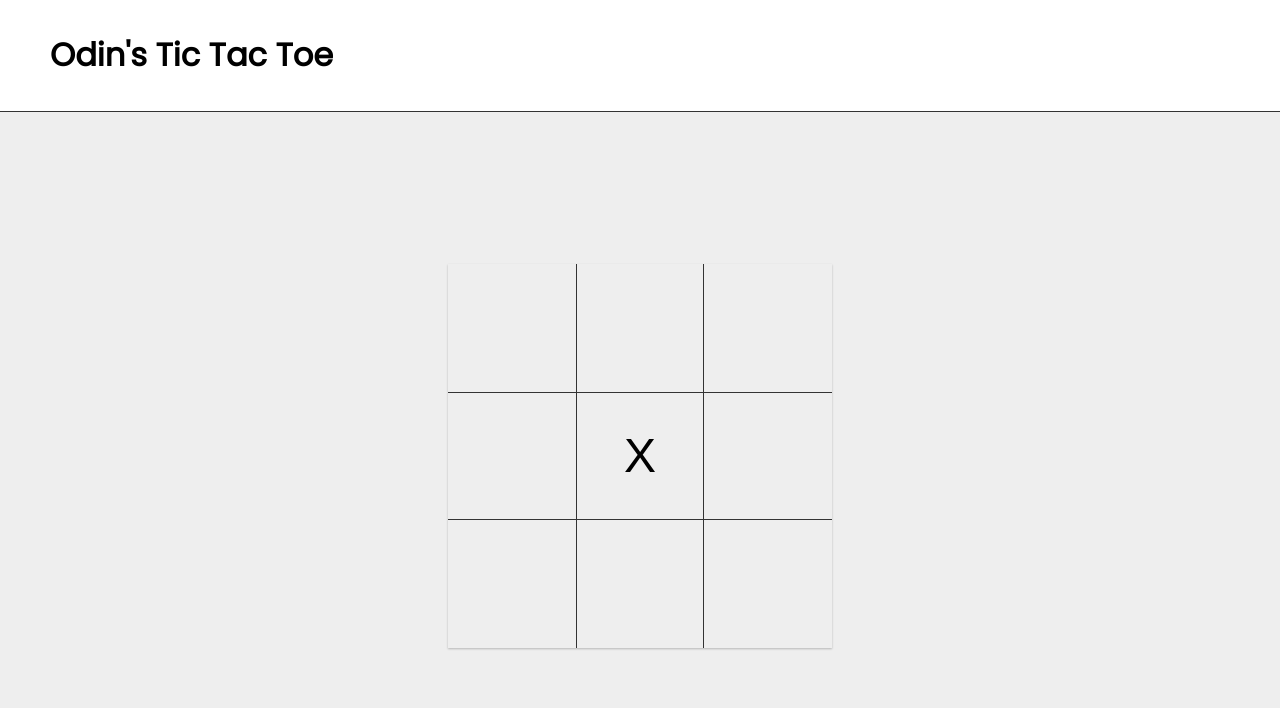
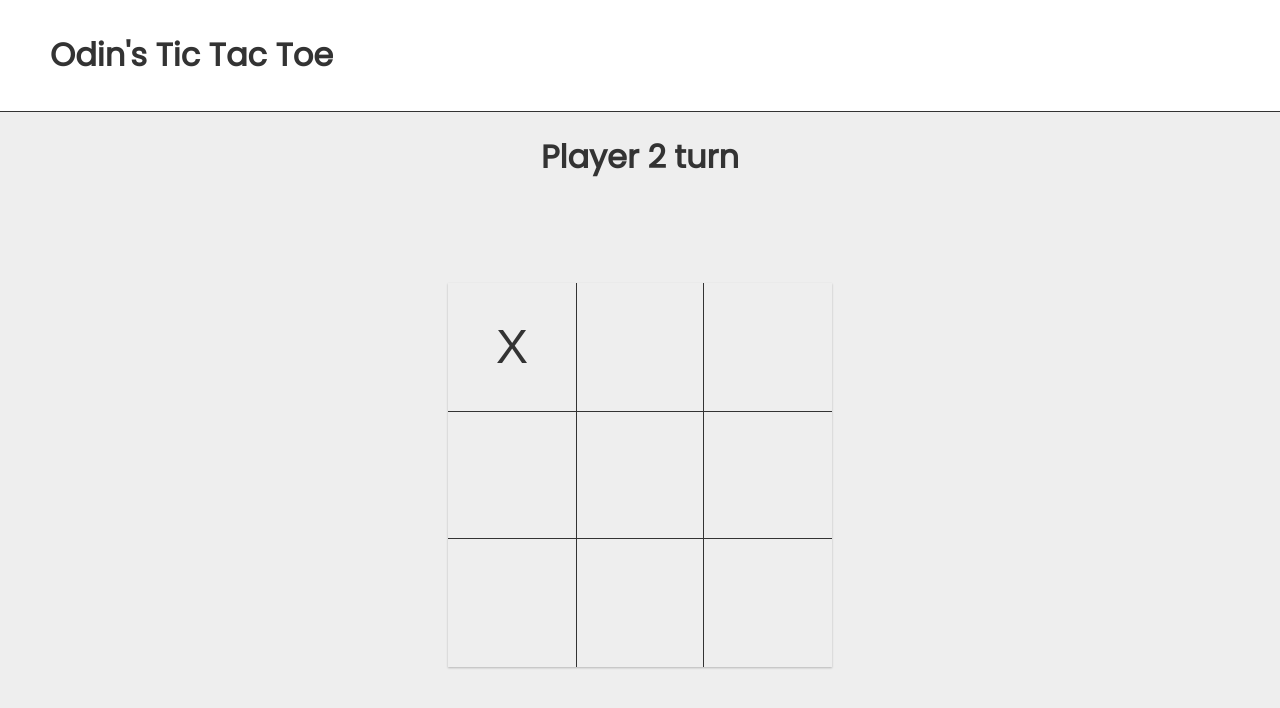
Before and after one commit to lj140542/odin-tic-tac-toe, a plain HTML site: page index.html in a window 1280 px wide. Both pictures are taken after a click on the button 512 px from the left and 327 px from the top of the page. Drawn offline with Linux system fonts and the light colour scheme.

Commit message:
Implements the interaction with the board
- players can click on the board to play their turn
- the current player is displayed above the board
- the current player is switched each turn

```diff
--- a/index.html
+++ b/index.html
@@ -16,32 +16,35 @@
     <h1>Odin's Tic Tac Toe</h1>
   </header>
   <div class="board-container">
+    <div id="display">
+      <h1 id="display-turn">Player 1 turn</h1>
+    </div>
     <div class="board">
-      <button data-row="1" data-col="1">
+      <button class="board-button" id="1" data-row="1" data-col="1">
 
       </button>
-      <button data-row="1" data-col="2">
+      <button class="board-button" id="2" data-row="1" data-col="2">
 
       </button>
-      <button data-row="1" data-col="3">
+      <button class="board-button" id="3" data-row="1" data-col="3">
 
       </button>
-      <button data-row="2" data-col="1">
+      <button class="board-button" id="4" data-row="2" data-col="1">
 
       </button>
-      <button data-row="2" data-col="2">
+      <button class="board-button" id="5" data-row="2" data-col="2">
 
       </button>
-      <button data-row="2" data-col="3">
+      <button class="board-button" id="6" data-row="2" data-col="3">
 
       </button>
-      <button data-row="3" data-col="1">
+      <button class="board-button" id="7" data-row="3" data-col="1">
 
       </button>
-      <button data-row="3" data-col="2">
+      <button class="board-button" id="8" data-row="3" data-col="2">
 
       </button>
-      <button data-row="3" data-col="3">
+      <button class="board-button" id="9" data-row="3" data-col="3">
 
       </button>
     </div>
--- a/script.js
+++ b/script.js
@@ -1,26 +1,40 @@
-const buttons = document.getElementsByTagName('button');
+const buttons = document.getElementsByClassName('board-button');
+const turnDisplay = document.getElementById('display-turn');
 
-const Player = (name) => {
+const Player = (name, symbol) => {
   const getName = () => name;
+  const getSymbol = () => symbol;
+  return { name, symbol, getName, getSymbol };
 };
 
 const DisplayController = (() => {
-  const display = () => {
+  const displayBoard = () => {
     let board = GameBoard.getGameArray();
     board.forEach(function (cell, index) {
       buttons[index].innerHTML = cell;
     });
   };
-  const reset = () => {
+  const resetBoard = () => {
     Array.from(buttons).forEach(button => {
       button.innerHTML = ""
     });
   };
-  return { display, reset };
+  const displayTurn = () => {
+    turnDisplay.innerHTML = `${currentPlayer.getName()} turn`;
+  };
+  const turnPlayed = (buttonId) => {
+    button = document.getElementById(buttonId);
+    if (button.innerHTML == '') {
+      button.innerHTML = currentPlayer.getSymbol();
+      currentPlayer = currentPlayer === player1 ? player2 : player1;
+      displayTurn();
+    }
+  };
+  return { displayBoard, resetBoard, displayTurn, turnPlayed };
 })();
 
 const GameBoard = (() => {
-  let GameArray = ['', '', '', '', 'X', '', '', '', ''];
+  let GameArray = ['', '', '', '', '', '', '', '', ''];
   const getGameArray = () => GameArray;
   const reset = () => {
     GameArray = [];
@@ -28,4 +42,13 @@ const GameBoard = (() => {
   return { getGameArray, reset };
 })();
 
-DisplayController.display();
+const player1 = Player('Player 1', 'X');
+const player2 = Player('Player 2', 'O');
+let currentPlayer = player1;
+
+Array.from(buttons).forEach(button => {
+  button.addEventListener('click', e => DisplayController.turnPlayed(e.target.id))
+});
+
+DisplayController.displayTurn();
+DisplayController.displayBoard();
--- a/style.css
+++ b/style.css
@@ -7,6 +7,7 @@ body {
   gap: 0px;
   height: 100vh;
   background-color: #EEEEEE;
+  color: #333333;
 }
 
 header {
@@ -17,12 +18,29 @@ header {
 }
 
 .board-container {
-  display: flex;
-  align-items: center;
+  display: grid;
+  grid-template-columns: 1fr;
+  grid-template-rows: auto 1fr;
   justify-content: center;
 }
 
+#display {
+  justify-self: center;
+  align-self: center;
+  display: flex;
+  flex-direction: column;
+  justify-content: center;
+  align-items: center;
+}
+
+#display button {
+  display: none;
+}
+
 .board {
+  justify-self: center;
+  align-self: start;
+  margin-top: 10vh;
   display: grid;
   grid-template-columns: 1fr 1fr 1fr;
   grid-template-rows: 1fr 1fr 1fr;
@@ -35,6 +53,7 @@ header {
   aspect-ratio: 1;
   font-size: 3rem;
   background-color: transparent;
+  color: #333333;
 }
 
 .board :nth-child(2),
```
